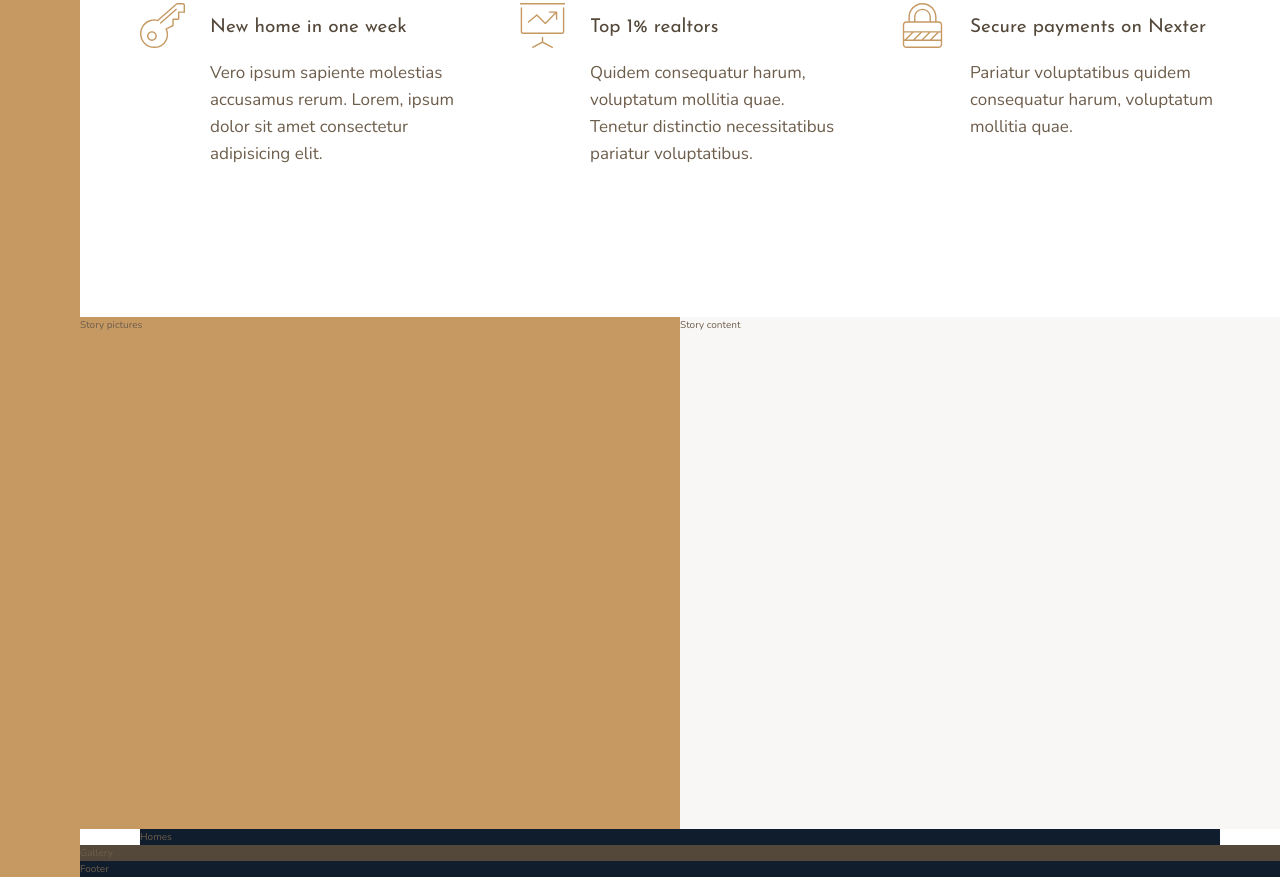
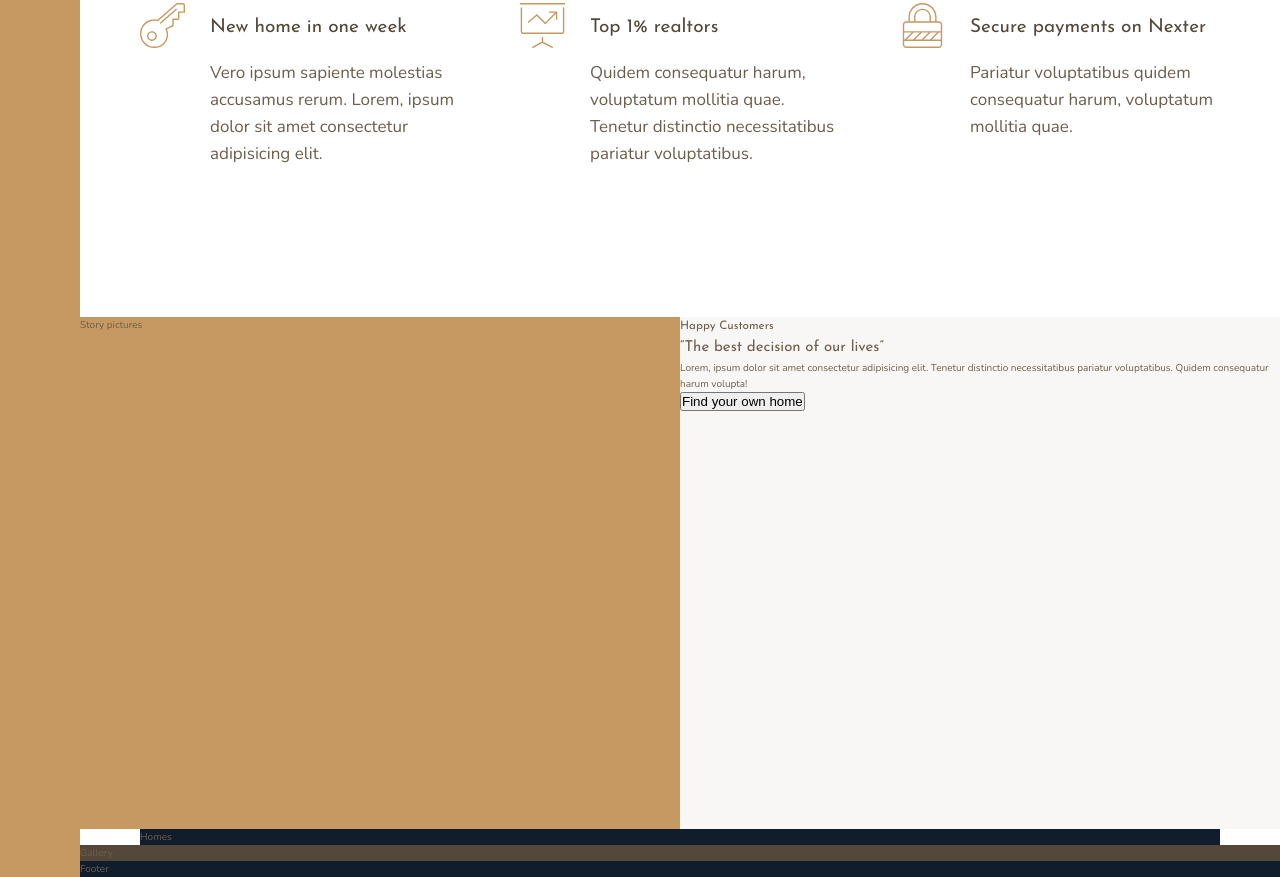
Before and after one commit to Scientific-Research/mk-advanced-css-grid-layouts-nexter, a website: page index.html in a window 1280 px wide. Shown: the part 991-1868 px from the top of the page. Drawn offline with nearby package versions, Linux system fonts and the light colour scheme.

Commit message:
we have now, story content, story heading and story text!

```diff
--- a/index.html
+++ b/index.html
@@ -81,7 +81,15 @@
       <div class="feature">feature 6</div> -->
     </section>
     <div class="story__pictures">Story pictures</div>
-    <div class="story__content">Story content</div>
+    <div class="story__content">
+      <h3 class="heading-3">Happy Customers</h3>
+      <h2 class="heading-2">&ldquo;The best decision of our lives&rdquo;</h2>
+      <p class="story__text">
+        Lorem, ipsum dolor sit amet consectetur adipisicing elit. Tenetur distinctio necessitatibus pariatur
+        voluptatibus. Quidem consequatur harum volupta!
+      </p>
+      <button class="btn">Find your own home</button>
+    </div>
     <section class="homes">Homes</section>
     <section class="gallery">Gallery</section>
     <footer class="footer">Footer</footer>
```
